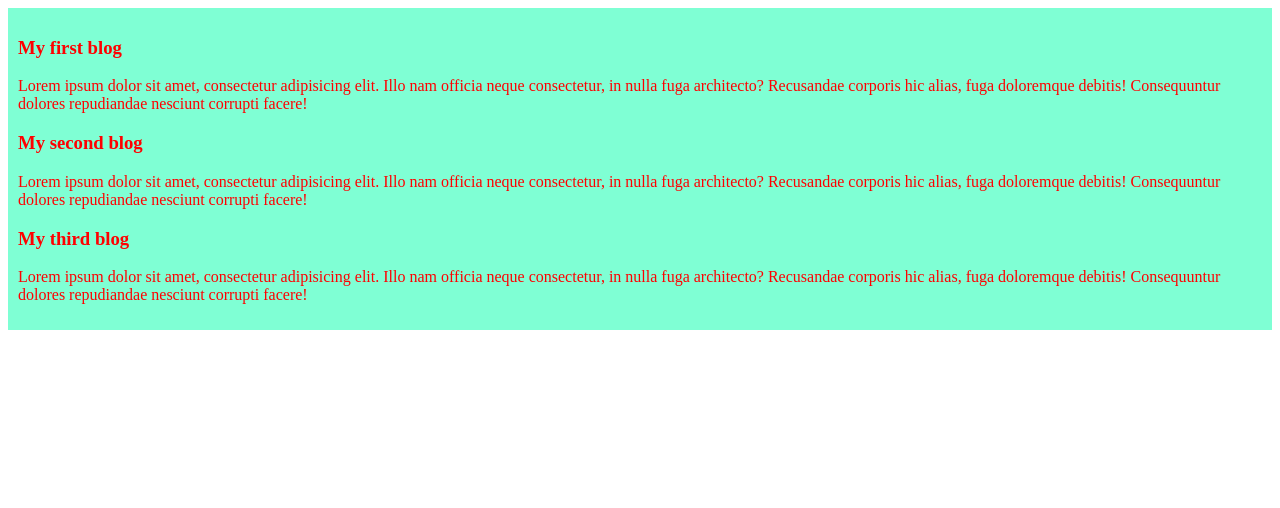
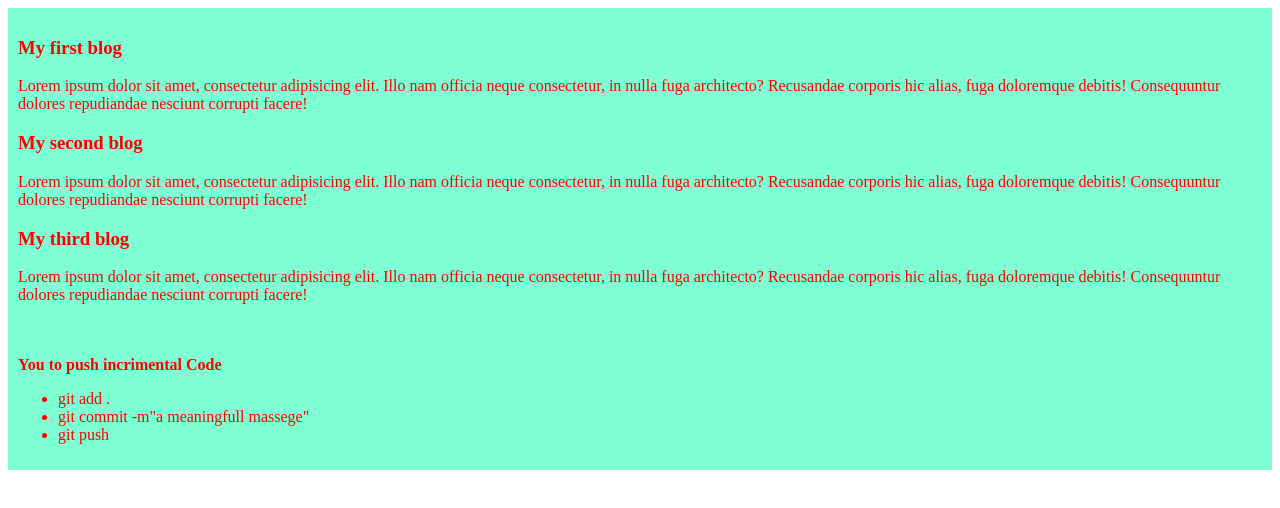
Before and after one commit to shamimahmedrobin/My-simple-website, a plain HTML site: page index.html in a window 1280 px wide. Drawn offline with Linux system fonts and the light colour scheme.

Commit message:
Push incrimental code

```diff
--- a/index.html
+++ b/index.html
@@ -15,6 +15,14 @@
         <h3>My third blog</h3>
         <p>Lorem ipsum dolor sit amet, consectetur adipisicing elit. Illo nam officia neque consectetur, in nulla fuga architecto? Recusandae corporis hic alias, fuga doloremque debitis! Consequuntur dolores repudiandae nesciunt corrupti facere!</p>
     </div>
+    <div>
+        <p><b>You to push incrimental Code</b></p>
+        <ul>
+            <li>git add .</li>
+            <li>git commit -m"a meaningfull massege"</li>
+            <li>git push</li>
+        </ul>
+    </div>
 
 </body>
 </html>
```
